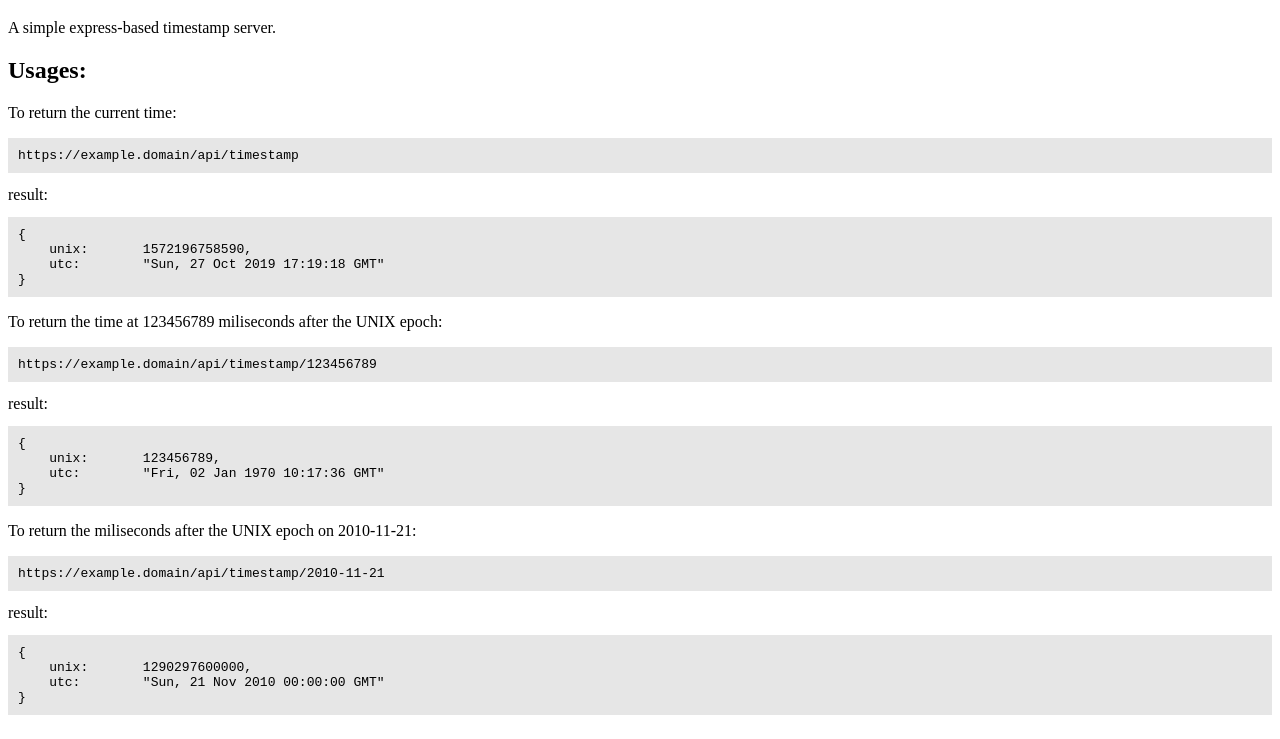
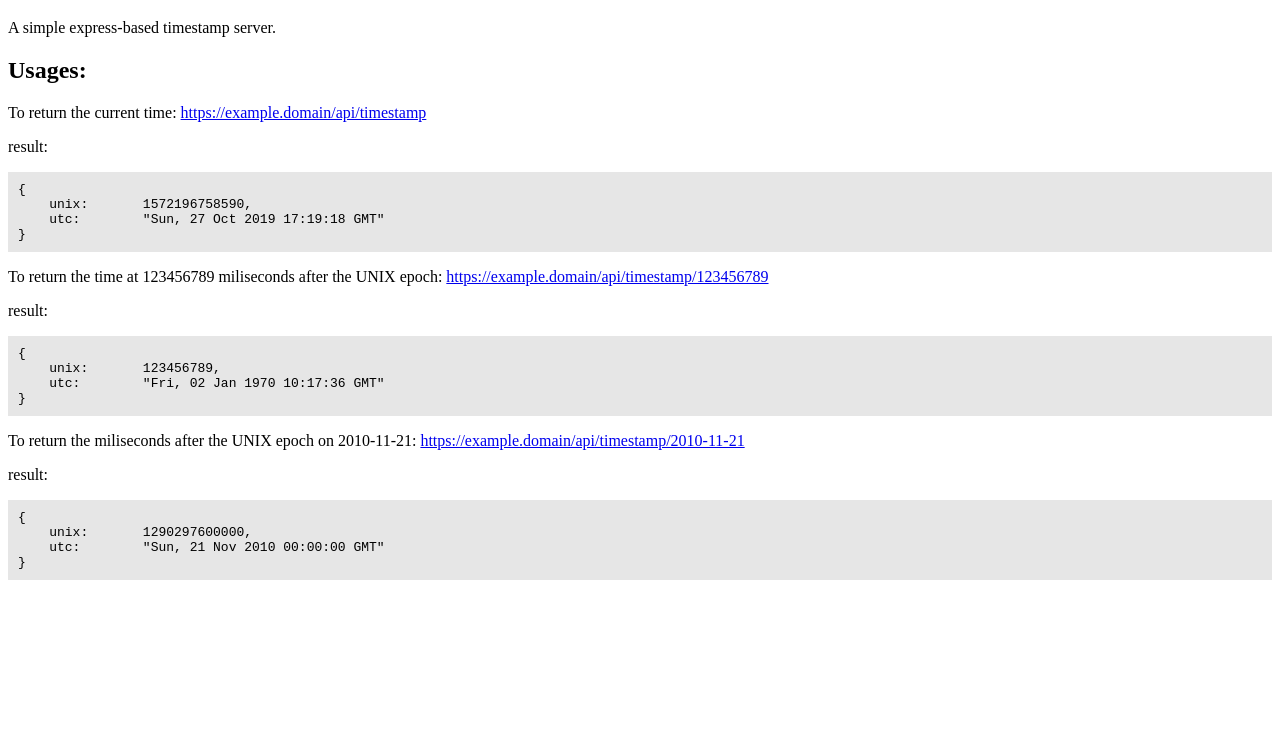
Before and after one commit to GuyNumber9/timestamp-server, a website: page public/index.html in a window 1280 px wide. Shown: the part 61-800 px from the top of the page. Drawn offline with Linux system fonts and the light colour scheme.

Commit message:
updated the example links

```diff
--- a/public/index.html
+++ b/public/index.html
@@ -16,8 +16,9 @@
             <h2>Usages:</h2>
             <p>
                 To return the current time:
-                <pre>https://example.domain/api/timestamp</pre>
-                result:
+                <a href="/api/timestamp">https://example.domain/api/timestamp</a>
+            </p>
+            <p>result:
 <pre>
 {
     unix:	1572196758590,
@@ -27,8 +28,9 @@
             </p>
             <p>
                 To return the time at 123456789 miliseconds after the UNIX epoch:
-                <pre>https://example.domain/api/timestamp/123456789</pre>
-                result:
+                <a href="/api/timestamp/123456789">https://example.domain/api/timestamp/123456789</a>
+            </p>
+            <p>result:
 <pre>{
     unix:	123456789,
     utc:	"Fri, 02 Jan 1970 10:17:36 GMT"
@@ -36,8 +38,9 @@
             </p>
             <p>
                 To return the miliseconds after the UNIX epoch on 2010-11-21:
-                <pre>https://example.domain/api/timestamp/2010-11-21</pre>
-                result:
+                <a href="/api/timestamp/2010-11-21">https://example.domain/api/timestamp/2010-11-21</a>
+            </p>
+            <p>result:
 <pre>{
     unix:	1290297600000,
     utc:	"Sun, 21 Nov 2010 00:00:00 GMT"
```
